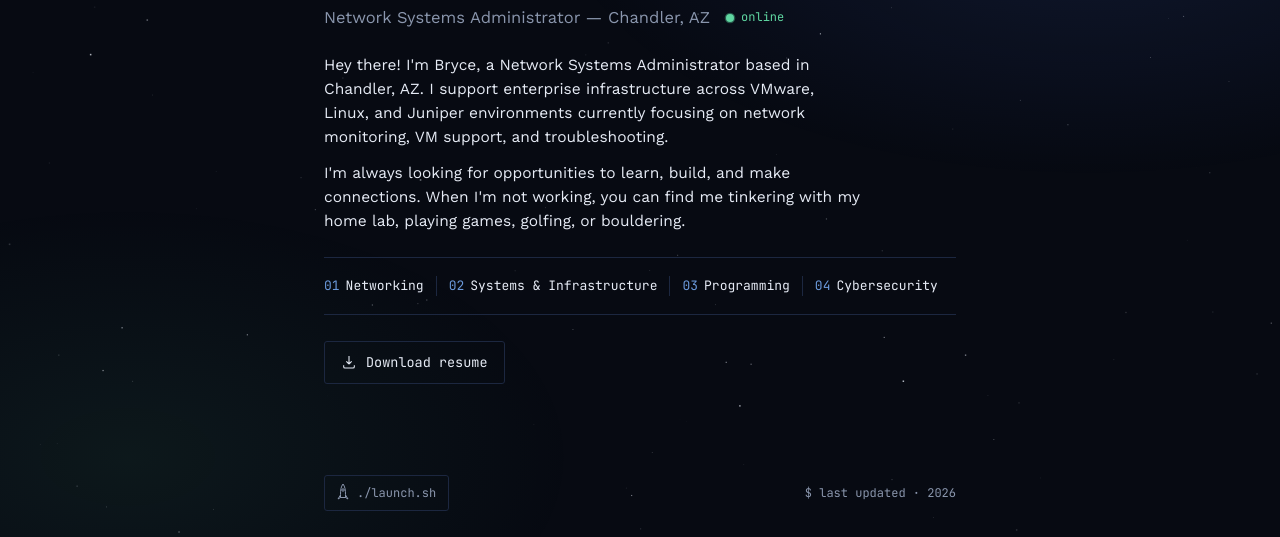
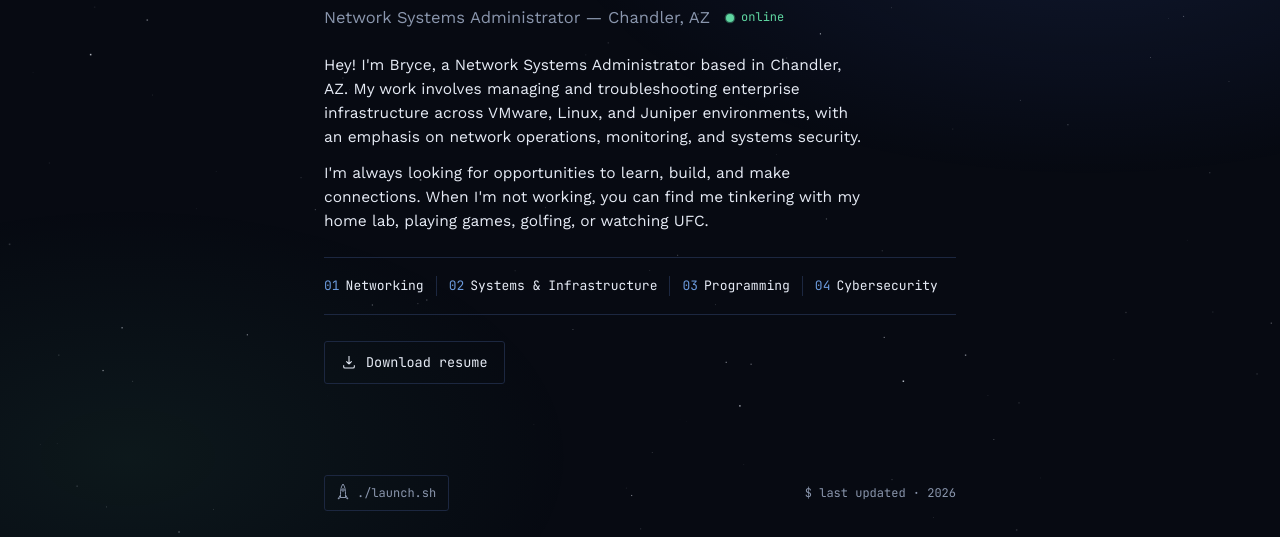
Before and after one commit to brycejackson7/brycejackson7.github.io, a plain HTML site: page index.html in a window 1280 px wide. Shown: the part 263-800 px from the top of the page. Drawn offline with nearby package versions, Linux system fonts and the light colour scheme.

Commit message:
Revise introduction text in index.html
Updated personal introduction.

```diff
--- a/index.html
+++ b/index.html
@@ -279,9 +279,9 @@
         </div>
 
         <div class="intro">
-          <p>Hey there! I'm Bryce, a Network Systems Administrator based in Chandler, AZ. I support enterprise infrastructure across VMware, Linux, and Juniper environments currently focusing
-             on network monitoring, VM support, and troubleshooting.</p>
-          <p>I'm always looking for opportunities to learn, build, and make connections. When I'm not working, you can find me tinkering with my home lab, playing games, golfing, or bouldering.</p>
+          <p>Hey! I'm Bryce, a Network Systems Administrator based in Chandler, AZ. My work involves managing and troubleshooting enterprise infrastructure across VMware, Linux, and Juniper environments,
+            with an emphasis on network operations, monitoring, and systems security.</p>
+          <p>I'm always looking for opportunities to learn, build, and make connections. When I'm not working, you can find me tinkering with my home lab, playing games, golfing, or watching UFC.</p>
         </div>
 
         <div class="skill-list">
```
